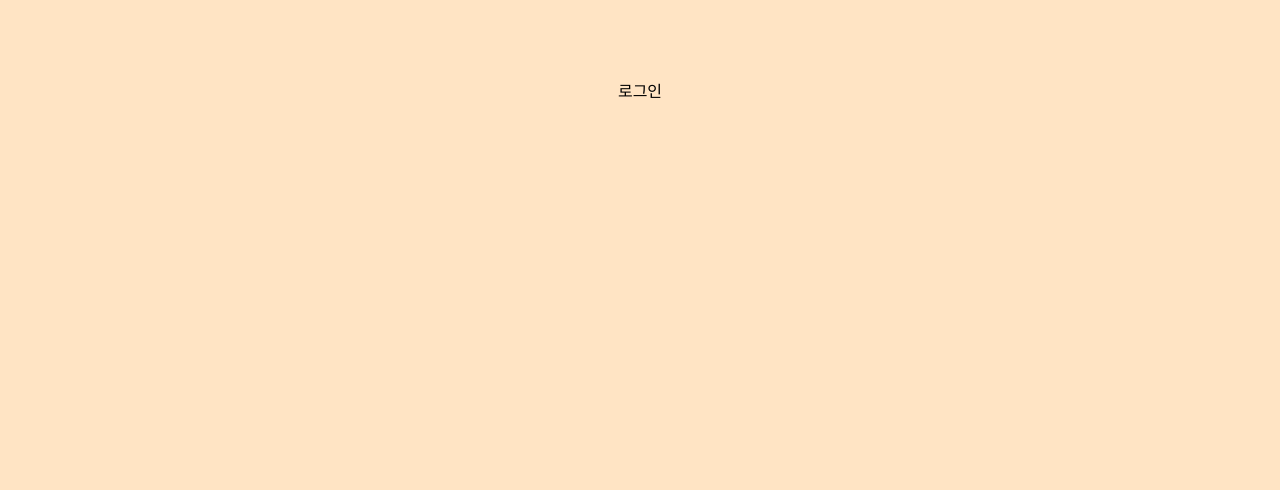
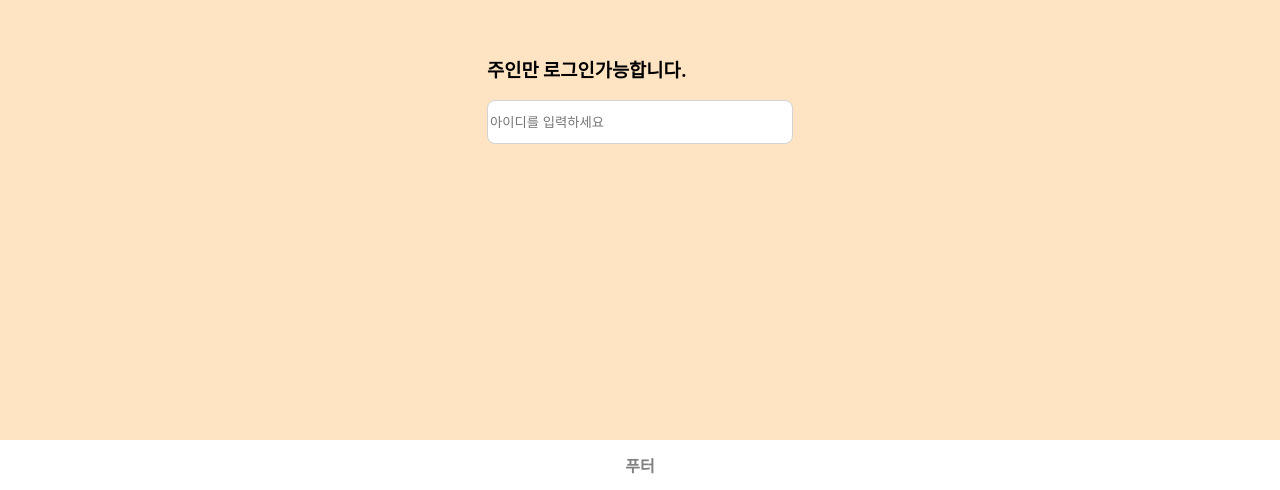
Before and after one commit to kigpand/Blog, a React (Create React App) app: page /login in a window 1280 px wide. Shown: the part 310-800 px from the top of the page. Built offline with nearby package versions, Linux system fonts and the light colour scheme.

Commit message:
login page login 기능 구현

```diff
--- /dev/null
+++ b/src/components/LoginInputer/LoginInputer.scss
@@ -0,0 +1,18 @@
+.loginInputer {
+    display: flex;
+    flex-direction: column;
+
+    .idInputer,
+    .pwInputer {
+        width: 300px;
+        height: 40px;
+        border-radius: 8px;
+        border: 1px solid lightgray;
+        outline: none;
+    }
+
+    .wrong {
+        font-size: 0.8rem;
+        color: red;
+    }
+}
--- /dev/null
+++ b/src/components/LoginInputer/LoginInputer.tsx
@@ -0,0 +1,49 @@
+import React, { useState } from 'react';
+import { useNavigate } from 'react-router-dom';
+import './LoginInputer.scss';
+
+const LoginInputer = () => {
+
+    const [isCorrectId, setIsCorrectId] = useState<Boolean>(false);
+    const [isUnCorrectLogin, setIsUnCorrectLogin] = useState<Boolean>(false);
+
+    const nav = useNavigate();
+
+    function onCorrectId(e: React.KeyboardEvent<HTMLInputElement>) {
+        setIsUnCorrectLogin(false);
+        if (e.currentTarget.value !== 'kigpand') {
+            setIsCorrectId(false);
+            return false;
+        }
+
+        if (e.code === 'Enter') {
+            if (e.currentTarget.value === 'kigpand') {
+                setIsCorrectId(true);
+                return true;
+            }
+
+            return false;
+        }
+    }
+
+    function onCorrectPw(e: React.KeyboardEvent<HTMLInputElement>) {
+        setIsUnCorrectLogin(false);
+        if (e.code === 'Enter') {
+            if (e.currentTarget.value === 'lagisin0225') {
+                nav('/');
+            }
+            setIsUnCorrectLogin(true);
+            return false;
+        }
+    }
+
+    return(
+        <div className="loginInputer">
+            <input type='text' className="idInputer" placeholder='아이디를 입력하세요' onKeyDown={onCorrectId}></input>
+            { isCorrectId && <input type='password' className='pwInputer' placeholder='비밀번호를 입력하세요' onKeyDown={onCorrectPw}></input>}
+            { isUnCorrectLogin && <div className='wrong'>입력된 정보가 잘못되었습니다.</div>}
+        </div>
+    )
+}
+
+export default LoginInputer;
--- /dev/null
+++ b/src/components/LoginPage/LoginPage.scss
@@ -0,0 +1,5 @@
+.loginPage {
+    .title {
+        color: black;
+    }
+}
--- /dev/null
+++ b/src/components/LoginPage/LoginPage.tsx
@@ -0,0 +1,14 @@
+import LoginInputer from '../LoginInputer/LoginInputer';
+import './LoginPage.scss';
+
+const LoginPage = () => {
+
+    return(
+        <div className="loginPage">
+            <h3 className="title">주인만 로그인가능합니다.</h3>
+            <LoginInputer />
+        </div>
+    )
+}
+
+export default LoginPage;
--- a/src/page/Login.tsx
+++ b/src/page/Login.tsx
@@ -1,8 +1,13 @@
+import Footer from '../components/Footer/Footer';
+import LoginPage from '../components/LoginPage/LoginPage';
 import '../styles/pageStyle/login.scss';
 
 const Login = () => {
     return(
-        <div className='login'>로그인</div>
+        <div className='login'>
+            <LoginPage />
+            <Footer />
+        </div>
     )
 }
 
--- a/src/page/View.tsx
+++ b/src/page/View.tsx
@@ -1,4 +1,3 @@
-import { useEffect } from 'react';
 import { useSelector } from 'react-redux';
 import { IPosting } from '../model/IPosting';
 import '../styles/pageStyle/view.scss';
--- a/src/styles/pageStyle/login.scss
+++ b/src/styles/pageStyle/login.scss
@@ -0,0 +1,7 @@
+.login {
+    width: 100%;
+    height: 100%;
+    display: flex;
+    align-items: center;
+    justify-content: center;
+}
```
Also changed, not shown: src/components/View/ViewHeader/ViewHeader.tsx (added, +14 -0 lines), src/components/View/ViewHeader/ViewHeader.scss (added), src/store/store.ts (line endings or trailing spaces), src/styles/utill.scss (line endings or trailing spaces).
